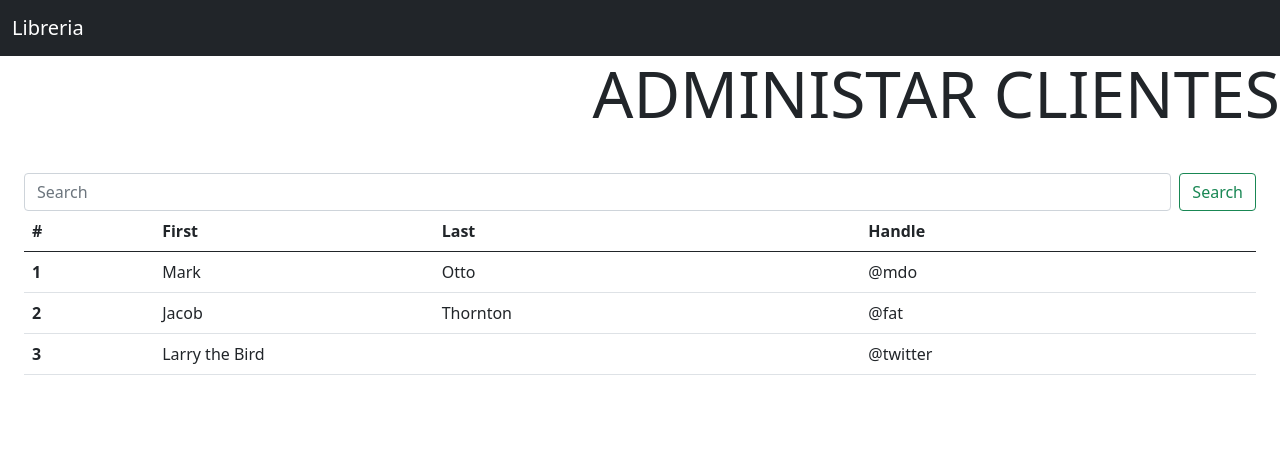
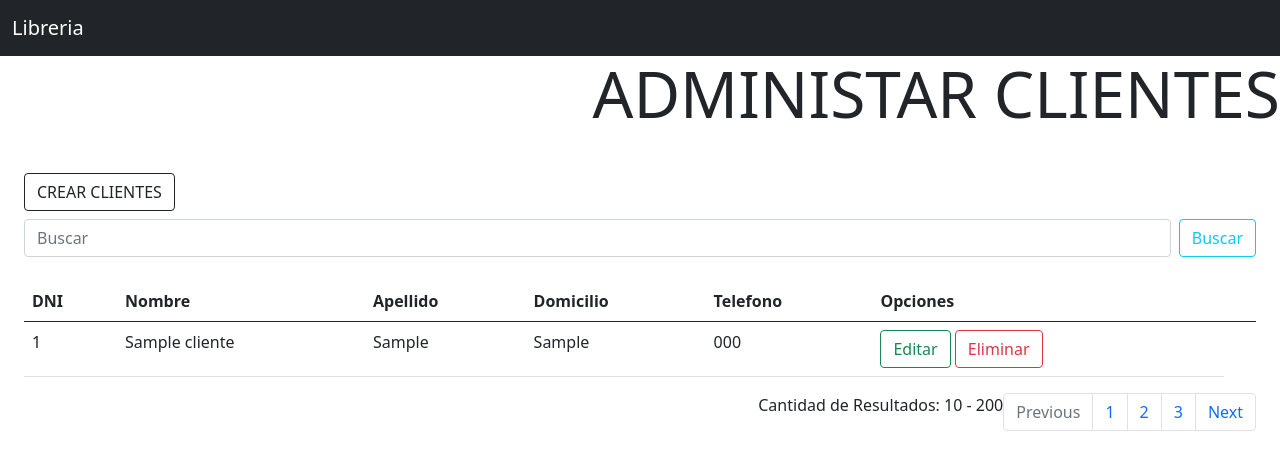
Before and after one commit to Alexis190392/libreria, a Spring Boot app: page /cliente/list in a window 1280 px wide. Shown: the top 470 px of the page. Run offline with Spring Boot 4, Linux system fonts and the light colour scheme; tables that the repository leaves empty hold one stand-in row (values such as "Sample post").

Commit message:
Reestructuracion codigo cliente

```diff
--- a/src/main/java/com/libreria/libreria/controllers/ClienteController.java
+++ b/src/main/java/com/libreria/libreria/controllers/ClienteController.java
@@ -1,44 +1,107 @@
+//package com.libreria.libreria.controllers;
+//
+//import com.libreria.libreria.services.ClienteServicio;
+//import org.springframework.beans.factory.annotation.Autowired;
+//import org.springframework.stereotype.Controller;
+//import org.springframework.ui.Model;
+//import org.springframework.web.bind.annotation.GetMapping;
+//import org.springframework.web.bind.annotation.PostMapping;
+//import org.springframework.web.bind.annotation.RequestMapping;
+//import org.springframework.web.bind.annotation.RequestParam;
+//
+//@Controller
+//@RequestMapping("/cliente") //el principal del controller
+//public class ClienteController {
+//
+//    @Autowired
+//    private ClienteServicio cs;
+//
+//
+//    @GetMapping("/list") //metodos del controller
+//    public String listarClientes(Model m) {
+//        m.addAttribute("clientes", cs.listAll());
+//        return "administrarClientes";
+//    }
+//
+//    @GetMapping("/form")
+//    public String crearCliente() {
+//        return "crearCliente";
+//    }
+//
+//    @PostMapping("/save")
+//    public String guardarCliente(@RequestParam Long documento, @RequestParam String nombre, @RequestParam String apellido, @RequestParam String domicilio, @RequestParam String telefono) {
+//        cs.save(documento, nombre, apellido, domicilio, telefono);
+//            return "redirect:/cliente/list";
+//    }
+//
+//
+//
+//    @GetMapping("/delete")
+//    public String eliminarCliente(@RequestParam(required=true) Long documento){
+//    cs.deleteById(documento);
+//    return"redirect:/cliente/list";
+//    }
+
 package com.libreria.libreria.controllers;
 
+import com.libreria.libreria.entidades.Cliente;
 import com.libreria.libreria.services.ClienteServicio;
 import org.springframework.beans.factory.annotation.Autowired;
 import org.springframework.stereotype.Controller;
 import org.springframework.ui.Model;
 import org.springframework.web.bind.annotation.GetMapping;
+import org.springframework.web.bind.annotation.ModelAttribute;
 import org.springframework.web.bind.annotation.PostMapping;
 import org.springframework.web.bind.annotation.RequestMapping;
 import org.springframework.web.bind.annotation.RequestParam;
+import org.springframework.web.servlet.mvc.support.RedirectAttributes;
 
 @Controller
-@RequestMapping("/cliente") //el principal del controller
+@RequestMapping("/cliente")
 public class ClienteController {
 
     @Autowired
     private ClienteServicio cs;
 
+    @GetMapping("/form")
+    public String crearCliente(Model model, @RequestParam(required= false) String documento){
+        if(documento != null){
+            Cliente l = cs.findById(Long.parseLong(documento));
+            if(l != null){
+                model.addAttribute("cliente", l);
+            } else{
+                return "redirect:/cliente/list";
+            }
+        } else{
+            model.addAttribute("cliente",new Cliente());
+        }
+        return "crearCliente";
+    }
 
-    @GetMapping("/list") //metodos del controller
-    public String listarClientes(Model m) {
-        m.addAttribute("clientes", cs.listAll());
+    @GetMapping("/list")
+    public String listarClientes(Model model, @RequestParam(required= false) String query){
+        if(query != null){
+            model.addAttribute("clientes", cs.findByQuery(query));
+        } else {
+            model.addAttribute("clientes", cs.listAll());
+        }
         return "administrarClientes";
     }
 
-    @GetMapping("/form")
-    public String crearCliente() {
-        return "crearCliente";
+    @PostMapping("/save")
+    public String guardarCliente(RedirectAttributes redat, @ModelAttribute Cliente cliente){
+        try {
+            cs.save(cliente);
+        } catch (Exception e) {
+            redat.addFlashAttribute("error", e.getMessage()); //mandando el mensaje de error a donde es redireccionado
+        }
+        return "redirect:/cliente/list";
     }
 
-    @PostMapping("/save")
-    public String guardarCliente(@RequestParam Long dni, @RequestParam String nombre, @RequestParam String apellido, @RequestParam String domicilio, @RequestParam String tel) {
-        cs.save(dni, nombre, apellido, domicilio, tel);
-            return "redirect:/cliente/list";
-    }
-
-
-
+    //para eliminar
     @GetMapping("/delete")
-    public String eliminarCliente(@RequestParam(required=true) Long dni){
-    cs.deleteById(dni);
-    return"redirect:/cliente/list";
+    public String eliminarCliente(@RequestParam(required=true) Long documento){
+        cs.deleteByDocumento(documento); //desde cliente servicio permite la eliminacion
+        return "redirect:/cliente/list";
     }
 }
--- a/src/main/resources/templates/administrarClientes.html
+++ b/src/main/resources/templates/administrarClientes.html
@@ -8,40 +8,62 @@
     </div>
 
     <div class="m-4">
-      <form class="d-flex">
-        <input class="form-control me-2" type="search" placeholder="Search" aria-label="Search">
-        <button class="btn btn-outline-success" type="submit">Search</button>
+      <a class="btn btn-outline-dark mb-2" th:href="@{/cliente/form}">CREAR CLIENTES</a>
+      <form class="d-flex" th:action="@{/cliente/list}" method="GET">
+        <input class="form-control me-2" type="search" placeholder="Buscar" aria-label="Search" name="query">
+        <button class="btn btn-outline-info" type="submit">Buscar</button>
       </form>
+      <br>
 
       <table class="table">
         <thead>
           <tr>
-            <th scope="col">#</th>
-            <th scope="col">First</th>
-            <th scope="col">Last</th>
-            <th scope="col">Handle</th>
+            <th scope="col">DNI</th>
+            <th scope="col">Nombre</th>
+            <th scope="col">Apellido</th>
+            <th scope="col">Domicilio</th>
+            <th scope="col">Telefono</th>
+            <th>Opciones</th>
+            <th></th>
           </tr>
         </thead>
         <tbody>
-          <tr>
-            <th scope="row">1</th>
-            <td>Mark</td>
-            <td>Otto</td>
-            <td>@mdo</td>
-          </tr>
-          <tr>
-            <th scope="row">2</th>
-            <td>Jacob</td>
-            <td>Thornton</td>
-            <td>@fat</td>
-          </tr>
-          <tr>
-            <th scope="row">3</th>
-            <td colspan="2">Larry the Bird</td>
-            <td>@twitter</td>
+          <tr th:each="c : ${clientes}">
+            <td th:text="${c.documento}"></td>
+            <td th:text="${c.nombre}"></td>
+            <td th:text="${c.apellido}"></td>
+            <td th:text="${c.domicilio}"></td>
+            <td th:text="${c.telefono}"></td>
+            <td>
+              <!--
+              <button type="button" class="btn btn-outline-success">Editar</button>
+              <button type="button" class="btn btn-outline-danger">Eliminar</button>
+                -->
+
+              <a type="button" class="btn btn-outline-success" th:href="@{/cliente/form} + '?documento=' + ${c.documento}">Editar</a>
+              <a type="button" class="btn btn-outline-danger" th:href="@{/cliente/delete} + '?documento=' + ${c.documento}">Eliminar</a>
+            </td>
           </tr>
         </tbody>
+        <p th:if="${clientes.isEmpty}">No se encontraron resultados coincidentes</p>
       </table>
+      <div style="display:flex; justify-content: flex-end; ">
+        <p style="padding: px; display: flex; justify-content: flex-end;">Cantidad de Resultados: 10 - 200</p>
+        <br>
+        <nav aria-label="Page navigation example">
+          <ul class="pagination justify-content-end m-0">
+            <li class="page-item disabled">
+              <a class="page-link" href="#" tabindex="-1" aria-disabled="true">Previous</a>
+            </li>
+            <li class="page-item"><a class="page-link" href="#">1</a></li>
+            <li class="page-item"><a class="page-link" href="#">2</a></li>
+            <li class="page-item"><a class="page-link" href="#">3</a></li>
+            <li class="page-item">
+              <a class="page-link" href="#">Next</a>
+            </li>
+          </ul>
+        </nav>
+      </div>
     </div>
 
 
@@ -52,3 +74,13 @@
     <script src="https://cdn.jsdelivr.net/npm/bootstrap@5.0.2/dist/js/bootstrap.min.js" integrity="sha384-cVKIPhGWiC2Al4u+LWgxfKTRIcfu0JTxR+EQDz/bgldoEyl4H0zUF0QKbrJ0EcQF" crossorigin="anonymous"></script>
 </body>
 </html>
+
+
+
+
+
+
+    <script src="https://cdn.jsdelivr.net/npm/@popperjs/core@2.9.2/dist/umd/popper.min.js" integrity="sha384-IQsoLXl5PILFhosVNubq5LC7Qb9DXgDA9i+tQ8Zj3iwWAwPtgFTxbJ8NT4GN1R8p" crossorigin="anonymous"></script>
+    <script src="https://cdn.jsdelivr.net/npm/bootstrap@5.0.2/dist/js/bootstrap.min.js" integrity="sha384-cVKIPhGWiC2Al4u+LWgxfKTRIcfu0JTxR+EQDz/bgldoEyl4H0zUF0QKbrJ0EcQF" crossorigin="anonymous"></script>
+</body>
+</html>
--- a/src/main/resources/templates/index.html
+++ b/src/main/resources/templates/index.html
@@ -16,7 +16,7 @@
                     <a class="btn btn-outline-dark m-2 col-12" th:href="@{/autor/list}">Administrar Autores</a>
                     <a class="btn btn-outline-dark m-2 col-12" th:href="@{/libro/list}">Administrar Libros</a>
                     <a class="btn btn-outline-dark m-2 col-12" href="">Administrar Editoriales</a>
-                    <a class="btn btn-outline-dark m-2 col-12" href="">Administrar Clientes</a>
+                    <a class="btn btn-outline-dark m-2 col-12" th:href="@{/cliente/list}">Administrar Clientes</a>
                     <a class="btn btn-outline-dark m-2 col-12" href="">Realizar Prestamos</a>
                 </div>
             </div>
```
Also changed, not shown: src/main/java/com/libreria/libreria/services/ClienteServicio.java (+101 -32 lines), src/main/resources/templates/crearCliente.html (+34 -6 lines).
